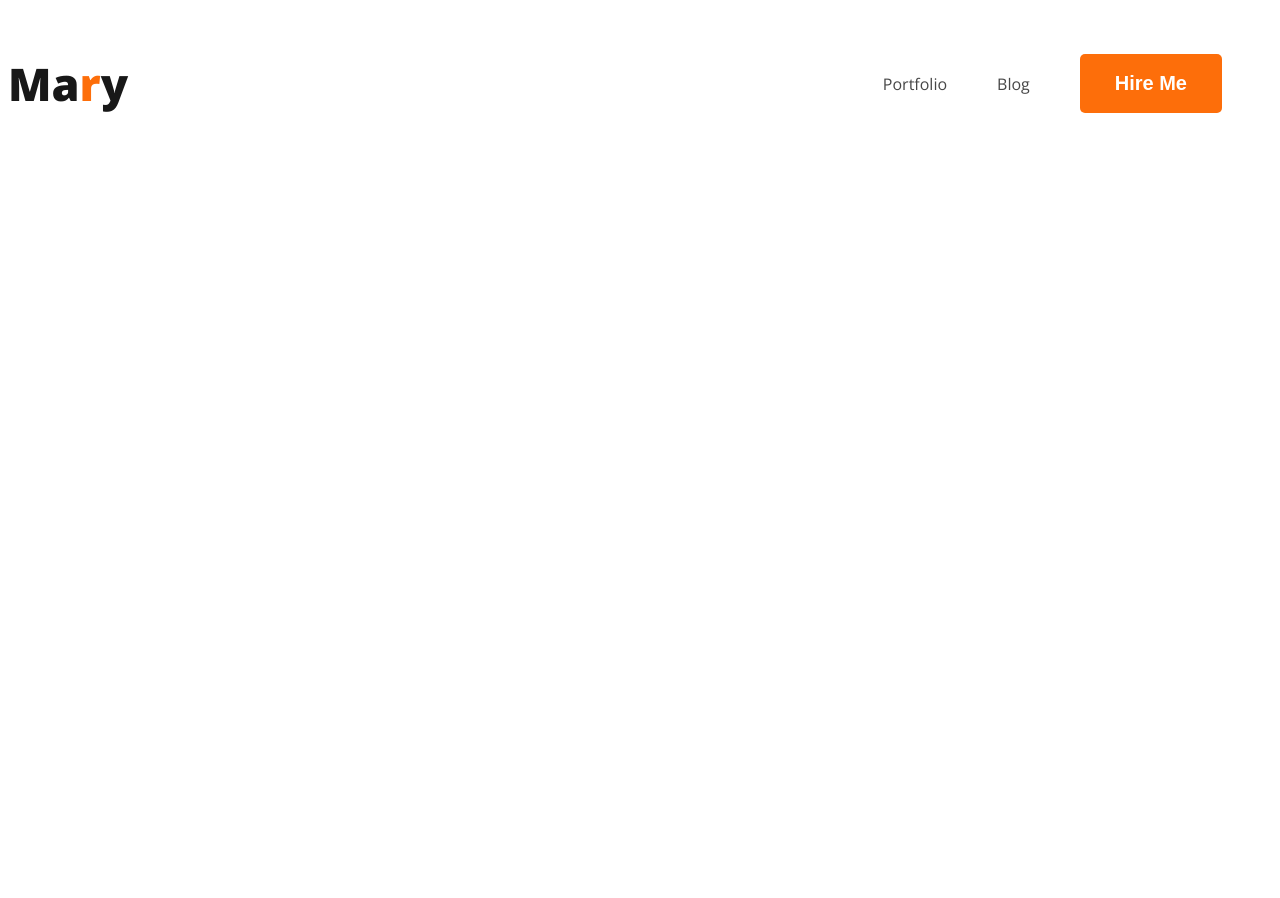
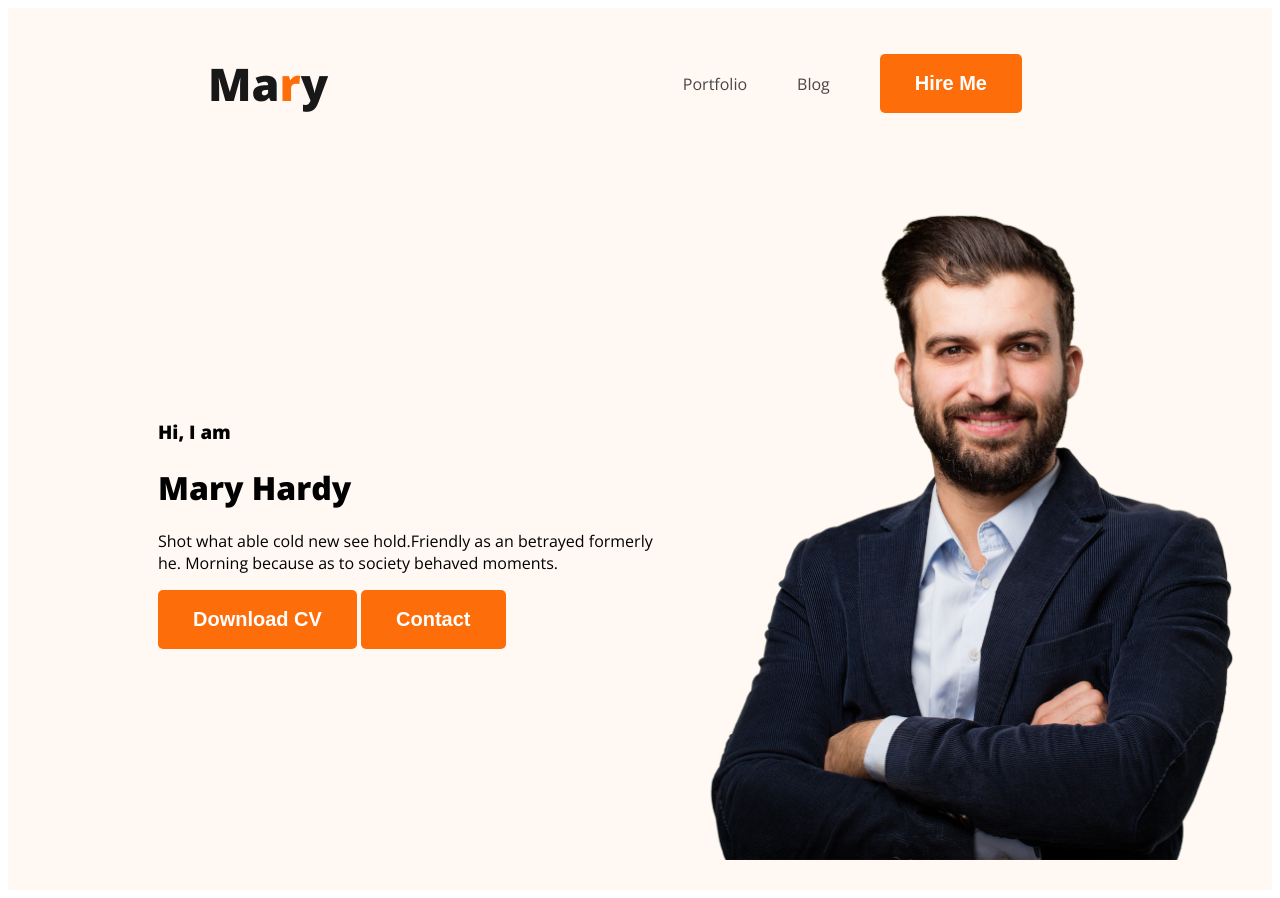
Before and after one commit to IfranAlamBishal/test-portfolio, a plain HTML site: page index.html in a window 1280 px wide. Before the commit the page ends 800 px from the top, so only its background shows below. Drawn offline with nearby package versions, Linux system fonts and the light colour scheme.

Commit message:
added-banner

```diff
--- a/index.html
+++ b/index.html
@@ -19,6 +19,16 @@
                 <li><button class="btn-primary">Hire Me</li>
             </ul>
         </nav>
+        <div class="banner">
+            <div class="banner-contant">
+                <h3 class="banner-greet">Hi, I  am</h3>
+                <h1 class="banner-title">Mary Hardy</h1>
+                <p>Shot what able cold new see hold.Friendly as an betrayed formerly he. Morning because as to society behaved moments.</p>
+                <button class="btn-primary">Download CV</button>
+                <button class="btn-primary">Contact</button>
+            </div>
+            <img id="pp" src="images/hardy.png" alt="hardy">
+        </div>
     </header>
     <main>
 
--- a/styles/portfolio.css
+++ b/styles/portfolio.css
@@ -21,6 +21,7 @@ nav{
     display: flex;
     justify-content: space-between;
     align-items: center;
+    margin: 0 200px;
 }
 #nav-mary{
     color: var(--Dark-01, #181818);
@@ -39,3 +40,15 @@ nav a{
     text-decoration: none;
     color: #474747;
 }
+/* Header*/
+header{
+    background: #FFF8F3;
+}
+.banner{
+    padding: 30px 30px 30px 150px;
+    display: flex;
+    align-items: center;
+}
+#pp{
+    width: 580px;
+}
```
